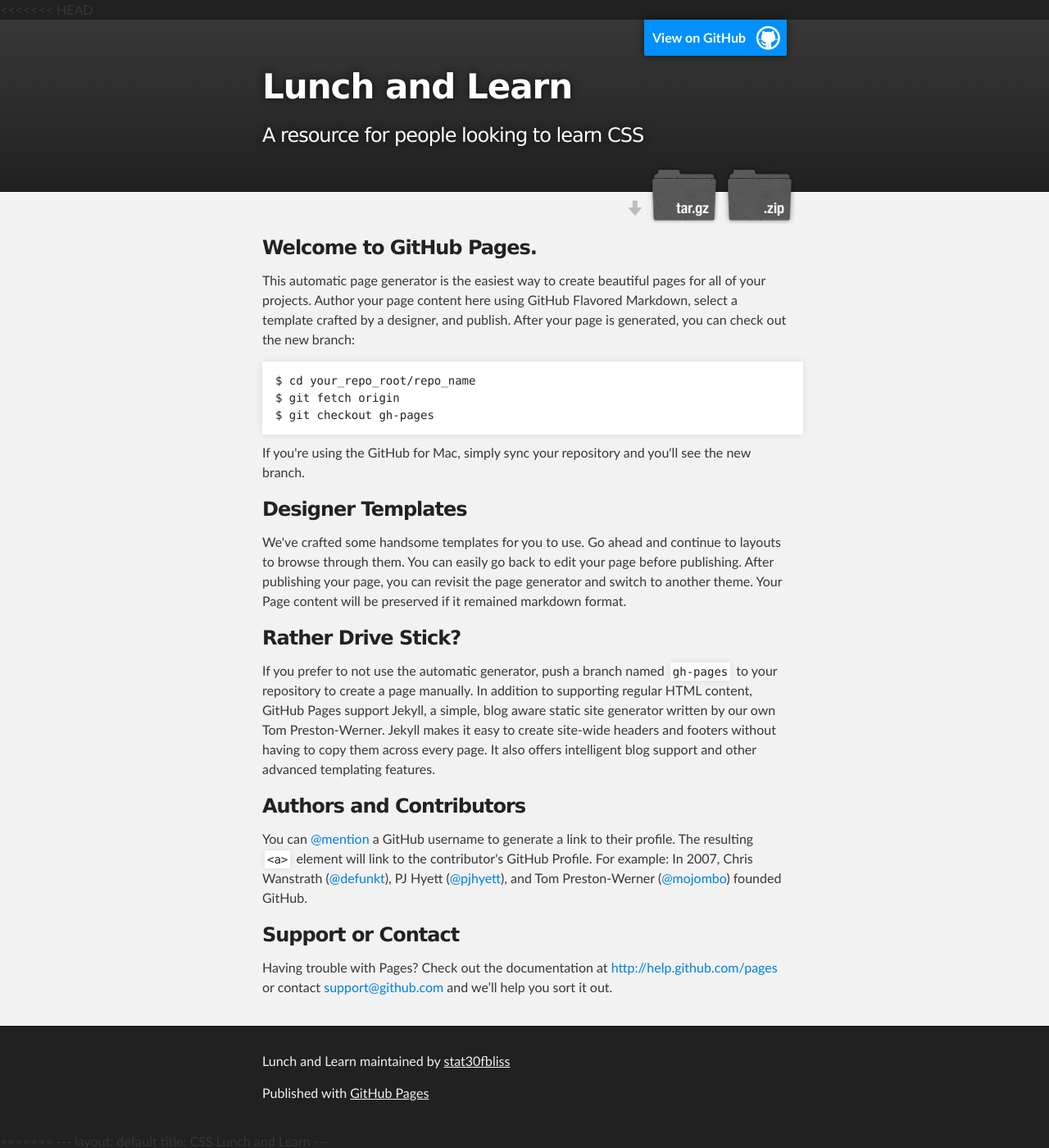
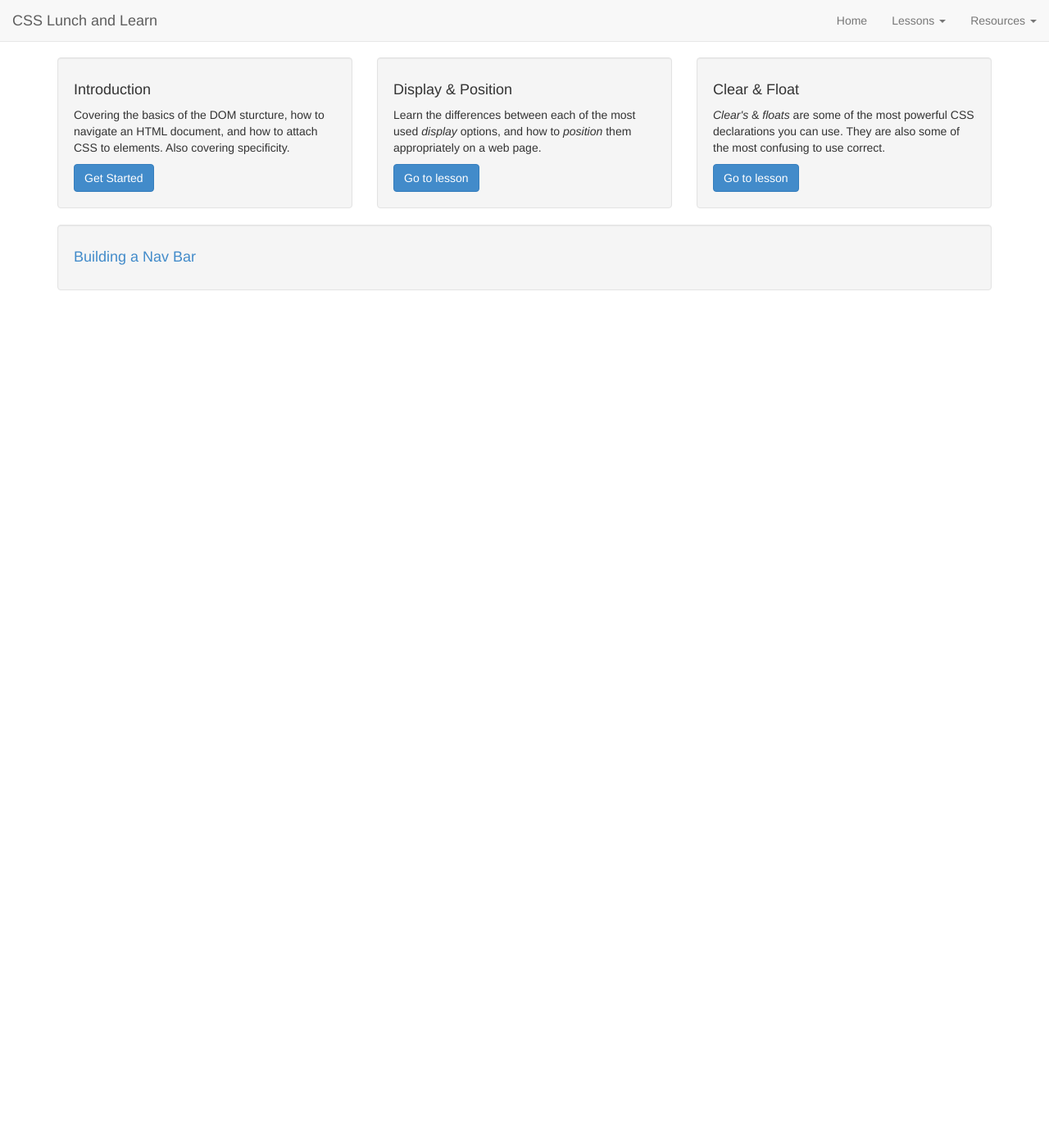
Before and after one commit to robabby/lunch-and-learn, a Jekyll site: the page built from index.html, in a window 1280 px wide and 1400 px high. Shown: the whole window at 82% size. Built offline with Jekyll 4.4.1, drawn with Linux system fonts in a browser that asks for light colours; Markdown is read by kramdown in place of the engine named in the settings.

Commit message:
Removing gh-pages defaults

```diff
--- a/index.html
+++ b/index.html
@@ -1,84 +1,3 @@
-<<<<<<< HEAD
-<!DOCTYPE html>
-<html>
-
-  <head>
-    <meta charset='utf-8' />
-    <meta http-equiv="X-UA-Compatible" content="chrome=1" />
-    <meta name="description" content="Lunch and Learn : A resource for people looking to learn CSS" />
-
-    <link rel="stylesheet" type="text/css" media="screen" href="stylesheets/stylesheet.css">
-
-    <title>Lunch and Learn</title>
-  </head>
-
-  <body>
-
-    <!-- HEADER -->
-    <div id="header_wrap" class="outer">
-        <header class="inner">
-          <a id="forkme_banner" href="https://github.com/stat30fbliss/lunch-and-learn">View on GitHub</a>
-
-          <h1 id="project_title">Lunch and Learn</h1>
-          <h2 id="project_tagline">A resource for people looking to learn CSS</h2>
-
-            <section id="downloads">
-              <a class="zip_download_link" href="https://github.com/stat30fbliss/lunch-and-learn/zipball/master">Download this project as a .zip file</a>
-              <a class="tar_download_link" href="https://github.com/stat30fbliss/lunch-and-learn/tarball/master">Download this project as a tar.gz file</a>
-            </section>
-        </header>
-    </div>
-
-    <!-- MAIN CONTENT -->
-    <div id="main_content_wrap" class="outer">
-      <section id="main_content" class="inner">
-        <h3>
-<a name="welcome-to-github-pages" class="anchor" href="#welcome-to-github-pages"><span class="octicon octicon-link"></span></a>Welcome to GitHub Pages.</h3>
-
-<p>This automatic page generator is the easiest way to create beautiful pages for all of your projects. Author your page content here using GitHub Flavored Markdown, select a template crafted by a designer, and publish. After your page is generated, you can check out the new branch:</p>
-
-<pre><code>$ cd your_repo_root/repo_name
-$ git fetch origin
-$ git checkout gh-pages
-</code></pre>
-
-<p>If you're using the GitHub for Mac, simply sync your repository and you'll see the new branch.</p>
-
-<h3>
-<a name="designer-templates" class="anchor" href="#designer-templates"><span class="octicon octicon-link"></span></a>Designer Templates</h3>
-
-<p>We've crafted some handsome templates for you to use. Go ahead and continue to layouts to browse through them. You can easily go back to edit your page before publishing. After publishing your page, you can revisit the page generator and switch to another theme. Your Page content will be preserved if it remained markdown format.</p>
-
-<h3>
-<a name="rather-drive-stick" class="anchor" href="#rather-drive-stick"><span class="octicon octicon-link"></span></a>Rather Drive Stick?</h3>
-
-<p>If you prefer to not use the automatic generator, push a branch named <code>gh-pages</code> to your repository to create a page manually. In addition to supporting regular HTML content, GitHub Pages support Jekyll, a simple, blog aware static site generator written by our own Tom Preston-Werner. Jekyll makes it easy to create site-wide headers and footers without having to copy them across every page. It also offers intelligent blog support and other advanced templating features.</p>
-
-<h3>
-<a name="authors-and-contributors" class="anchor" href="#authors-and-contributors"><span class="octicon octicon-link"></span></a>Authors and Contributors</h3>
-
-<p>You can <a href="https://github.com/blog/821" class="user-mention">@mention</a> a GitHub username to generate a link to their profile. The resulting <code>&lt;a&gt;</code> element will link to the contributor's GitHub Profile. For example: In 2007, Chris Wanstrath (<a href="https://github.com/defunkt" class="user-mention">@defunkt</a>), PJ Hyett (<a href="https://github.com/pjhyett" class="user-mention">@pjhyett</a>), and Tom Preston-Werner (<a href="https://github.com/mojombo" class="user-mention">@mojombo</a>) founded GitHub.</p>
-
-<h3>
-<a name="support-or-contact" class="anchor" href="#support-or-contact"><span class="octicon octicon-link"></span></a>Support or Contact</h3>
-
-<p>Having trouble with Pages? Check out the documentation at <a href="http://help.github.com/pages">http://help.github.com/pages</a> or contact <a href="mailto:support@github.com">support@github.com</a> and we’ll help you sort it out.</p>
-      </section>
-    </div>
-
-    <!-- FOOTER  -->
-    <div id="footer_wrap" class="outer">
-      <footer class="inner">
-        <p class="copyright">Lunch and Learn maintained by <a href="https://github.com/stat30fbliss">stat30fbliss</a></p>
-        <p>Published with <a href="http://pages.github.com">GitHub Pages</a></p>
-      </footer>
-    </div>
-
-
-
-  </body>
-</html>
-=======
 ---
 layout: default
 title: CSS Lunch and Learn
--- a/javascripts/main.js
+++ /dev/null
@@ -1 +0,0 @@
-console.log('This would be the main JS file.');
--- a/stylesheets/pygment_trac.css
+++ /dev/null
@@ -1,70 +0,0 @@
-.highlight .hll { background-color: #ffffcc }
-.highlight  { background: #f0f3f3; }
-.highlight .c { color: #0099FF; font-style: italic } /* Comment */
-.highlight .err { color: #AA0000; background-color: #FFAAAA } /* Error */
-.highlight .k { color: #006699; font-weight: bold } /* Keyword */
-.highlight .o { color: #555555 } /* Operator */
-.highlight .cm { color: #0099FF; font-style: italic } /* Comment.Multiline */
-.highlight .cp { color: #009999 } /* Comment.Preproc */
-.highlight .c1 { color: #0099FF; font-style: italic } /* Comment.Single */
-.highlight .cs { color: #0099FF; font-weight: bold; font-style: italic } /* Comment.Special */
-.highlight .gd { background-color: #FFCCCC; border: 1px solid #CC0000 } /* Generic.Deleted */
-.highlight .ge { font-style: italic } /* Generic.Emph */
-.highlight .gr { color: #FF0000 } /* Generic.Error */
-.highlight .gh { color: #003300; font-weight: bold } /* Generic.Heading */
-.highlight .gi { background-color: #CCFFCC; border: 1px solid #00CC00 } /* Generic.Inserted */
-.highlight .go { color: #AAAAAA } /* Generic.Output */
-.highlight .gp { color: #000099; font-weight: bold } /* Generic.Prompt */
-.highlight .gs { font-weight: bold } /* Generic.Strong */
-.highlight .gu { color: #003300; font-weight: bold } /* Generic.Subheading */
-.highlight .gt { color: #99CC66 } /* Generic.Traceback */
-.highlight .kc { color: #006699; font-weight: bold } /* Keyword.Constant */
-.highlight .kd { color: #006699; font-weight: bold } /* Keyword.Declaration */
-.highlight .kn { color: #006699; font-weight: bold } /* Keyword.Namespace */
-.highlight .kp { color: #006699 } /* Keyword.Pseudo */
-.highlight .kr { color: #006699; font-weight: bold } /* Keyword.Reserved */
-.highlight .kt { color: #007788; font-weight: bold } /* Keyword.Type */
-.highlight .m { color: #FF6600 } /* Literal.Number */
-.highlight .s { color: #CC3300 } /* Literal.String */
-.highlight .na { color: #330099 } /* Name.Attribute */
-.highlight .nb { color: #336666 } /* Name.Builtin */
-.highlight .nc { color: #00AA88; font-weight: bold } /* Name.Class */
-.highlight .no { color: #336600 } /* Name.Constant */
-.highlight .nd { color: #9999FF } /* Name.Decorator */
-.highlight .ni { color: #999999; font-weight: bold } /* Name.Entity */
-.highlight .ne { color: #CC0000; font-weight: bold } /* Name.Exception */
-.highlight .nf { color: #CC00FF } /* Name.Function */
-.highlight .nl { color: #9999FF } /* Name.Label */
-.highlight .nn { color: #00CCFF; font-weight: bold } /* Name.Namespace */
-.highlight .nt { color: #330099; font-weight: bold } /* Name.Tag */
-.highlight .nv { color: #003333 } /* Name.Variable */
-.highlight .ow { color: #000000; font-weight: bold } /* Operator.Word */
-.highlight .w { color: #bbbbbb } /* Text.Whitespace */
-.highlight .mf { color: #FF6600 } /* Literal.Number.Float */
-.highlight .mh { color: #FF6600 } /* Literal.Number.Hex */
-.highlight .mi { color: #FF6600 } /* Literal.Number.Integer */
-.highlight .mo { color: #FF6600 } /* Literal.Number.Oct */
-.highlight .sb { color: #CC3300 } /* Literal.String.Backtick */
-.highlight .sc { color: #CC3300 } /* Literal.String.Char */
-.highlight .sd { color: #CC3300; font-style: italic } /* Literal.String.Doc */
-.highlight .s2 { color: #CC3300 } /* Literal.String.Double */
-.highlight .se { color: #CC3300; font-weight: bold } /* Literal.String.Escape */
-.highlight .sh { color: #CC3300 } /* Literal.String.Heredoc */
-.highlight .si { color: #AA0000 } /* Literal.String.Interpol */
-.highlight .sx { color: #CC3300 } /* Literal.String.Other */
-.highlight .sr { color: #33AAAA } /* Literal.String.Regex */
-.highlight .s1 { color: #CC3300 } /* Literal.String.Single */
-.highlight .ss { color: #FFCC33 } /* Literal.String.Symbol */
-.highlight .bp { color: #336666 } /* Name.Builtin.Pseudo */
-.highlight .vc { color: #003333 } /* Name.Variable.Class */
-.highlight .vg { color: #003333 } /* Name.Variable.Global */
-.highlight .vi { color: #003333 } /* Name.Variable.Instance */
-.highlight .il { color: #FF6600 } /* Literal.Number.Integer.Long */
-
-.type-csharp .highlight .k { color: #0000FF }
-.type-csharp .highlight .kt { color: #0000FF }
-.type-csharp .highlight .nf { color: #000000; font-weight: normal }
-.type-csharp .highlight .nc { color: #2B91AF }
-.type-csharp .highlight .nn { color: #000000 }
-.type-csharp .highlight .s { color: #A31515 }
-.type-csharp .highlight .sc { color: #A31515 }
--- a/stylesheets/stylesheet.css
+++ /dev/null
@@ -1,423 +0,0 @@
-/*******************************************************************************
-Slate Theme for GitHub Pages
-by Jason Costello, @jsncostello
-*******************************************************************************/
-
-@import url(pygment_trac.css);
-
-/*******************************************************************************
-MeyerWeb Reset
-*******************************************************************************/
-
-html, body, div, span, applet, object, iframe,
-h1, h2, h3, h4, h5, h6, p, blockquote, pre,
-a, abbr, acronym, address, big, cite, code,
-del, dfn, em, img, ins, kbd, q, s, samp,
-small, strike, strong, sub, sup, tt, var,
-b, u, i, center,
-dl, dt, dd, ol, ul, li,
-fieldset, form, label, legend,
-table, caption, tbody, tfoot, thead, tr, th, td,
-article, aside, canvas, details, embed,
-figure, figcaption, footer, header, hgroup,
-menu, nav, output, ruby, section, summary,
-time, mark, audio, video {
-  margin: 0;
-  padding: 0;
-  border: 0;
-  font: inherit;
-  vertical-align: baseline;
-}
-
-/* HTML5 display-role reset for older browsers */
-article, aside, details, figcaption, figure,
-footer, header, hgroup, menu, nav, section {
-  display: block;
-}
-
-ol, ul {
-  list-style: none;
-}
-
-table {
-  border-collapse: collapse;
-  border-spacing: 0;
-}
-
-/*******************************************************************************
-Theme Styles
-*******************************************************************************/
-
-body {
-  box-sizing: border-box;
-  color:#373737;
-  background: #212121;
-  font-size: 16px;
-  font-family: 'Myriad Pro', Calibri, Helvetica, Arial, sans-serif;
-  line-height: 1.5;
-  -webkit-font-smoothing: antialiased;
-}
-
-h1, h2, h3, h4, h5, h6 {
-  margin: 10px 0;
-  font-weight: 700;
-  color:#222222;
-  font-family: 'Lucida Grande', 'Calibri', Helvetica, Arial, sans-serif;
-  letter-spacing: -1px;
-}
-
-h1 {
-  font-size: 36px;
-  font-weight: 700;
-}
-
-h2 {
-  padding-bottom: 10px;
-  font-size: 32px;
-  background: url('../images/bg_hr.png') repeat-x bottom;
-}
-
-h3 {
-  font-size: 24px;
-}
-
-h4 {
-  font-size: 21px;
-}
-
-h5 {
-  font-size: 18px;
-}
-
-h6 {
-  font-size: 16px;
-}
-
-p {
-  margin: 10px 0 15px 0;
-}
-
-footer p {
-  color: #f2f2f2;
-}
-
-a {
-  text-decoration: none;
-  color: #007edf;
-  text-shadow: none;
-
-  transition: color 0.5s ease;
-  transition: text-shadow 0.5s ease;
-  -webkit-transition: color 0.5s ease;
-  -webkit-transition: text-shadow 0.5s ease;
-  -moz-transition: color 0.5s ease;
-  -moz-transition: text-shadow 0.5s ease;
-  -o-transition: color 0.5s ease;
-  -o-transition: text-shadow 0.5s ease;
-  -ms-transition: color 0.5s ease;
-  -ms-transition: text-shadow 0.5s ease;
-}
-
-a:hover, a:focus {text-decoration: underline;}
-
-footer a {
-  color: #F2F2F2;
-  text-decoration: underline;
-}
-
-em {
-  font-style: italic;
-}
-
-strong {
-  font-weight: bold;
-}
-
-img {
-  position: relative;
-  margin: 0 auto;
-  max-width: 739px;
-  padding: 5px;
-  margin: 10px 0 10px 0;
-  border: 1px solid #ebebeb;
-
-  box-shadow: 0 0 5px #ebebeb;
-  -webkit-box-shadow: 0 0 5px #ebebeb;
-  -moz-box-shadow: 0 0 5px #ebebeb;
-  -o-box-shadow: 0 0 5px #ebebeb;
-  -ms-box-shadow: 0 0 5px #ebebeb;
-}
-
-p img {
-  display: inline;
-  margin: 0;
-  padding: 0;
-  vertical-align: middle;
-  text-align: center;
-  border: none;
-}
-
-pre, code {
-  width: 100%;
-  color: #222;
-  background-color: #fff;
-
-  font-family: Monaco, "Bitstream Vera Sans Mono", "Lucida Console", Terminal, monospace;
-  font-size: 14px;
-
-  border-radius: 2px;
-  -moz-border-radius: 2px;
-  -webkit-border-radius: 2px;
-}
-
-pre {
-  width: 100%;
-  padding: 10px;
-  box-shadow: 0 0 10px rgba(0,0,0,.1);
-  overflow: auto;
-}
-
-code {
-  padding: 3px;
-  margin: 0 3px;
-  box-shadow: 0 0 10px rgba(0,0,0,.1);
-}
-
-pre code {
-  display: block;
-  box-shadow: none;
-}
-
-blockquote {
-  color: #666;
-  margin-bottom: 20px;
-  padding: 0 0 0 20px;
-  border-left: 3px solid #bbb;
-}
-
-
-ul, ol, dl {
-  margin-bottom: 15px
-}
-
-ul {
-  list-style: inside;
-  padding-left: 20px;
-}
-
-ol {
-  list-style: decimal inside;
-  padding-left: 20px;
-}
-
-dl dt {
-  font-weight: bold;
-}
-
-dl dd {
-  padding-left: 20px;
-  font-style: italic;
-}
-
-dl p {
-  padding-left: 20px;
-  font-style: italic;
-}
-
-hr {
-  height: 1px;
-  margin-bottom: 5px;
-  border: none;
-  background: url('../images/bg_hr.png') repeat-x center;
-}
-
-table {
-  border: 1px solid #373737;
-  margin-bottom: 20px;
-  text-align: left;
- }
-
-th {
-  font-family: 'Lucida Grande', 'Helvetica Neue', Helvetica, Arial, sans-serif;
-  padding: 10px;
-  background: #373737;
-  color: #fff;
- }
-
-td {
-  padding: 10px;
-  border: 1px solid #373737;
- }
-
-form {
-  background: #f2f2f2;
-  padding: 20px;
-}
-
-/*******************************************************************************
-Full-Width Styles
-*******************************************************************************/
-
-.outer {
-  width: 100%;
-}
-
-.inner {
-  position: relative;
-  max-width: 640px;
-  padding: 20px 10px;
-  margin: 0 auto;
-}
-
-#forkme_banner {
-  display: block;
-  position: absolute;
-  top:0;
-  right: 10px;
-  z-index: 10;
-  padding: 10px 50px 10px 10px;
-  color: #fff;
-  background: url('../images/blacktocat.png') #0090ff no-repeat 95% 50%;
-  font-weight: 700;
-  box-shadow: 0 0 10px rgba(0,0,0,.5);
-  border-bottom-left-radius: 2px;
-  border-bottom-right-radius: 2px;
-}
-
-#header_wrap {
-  background: #212121;
-  background: -moz-linear-gradient(top, #373737, #212121);
-  background: -webkit-linear-gradient(top, #373737, #212121);
-  background: -ms-linear-gradient(top, #373737, #212121);
-  background: -o-linear-gradient(top, #373737, #212121);
-  background: linear-gradient(top, #373737, #212121);
-}
-
-#header_wrap .inner {
-  padding: 50px 10px 30px 10px;
-}
-
-#project_title {
-  margin: 0;
-  color: #fff;
-  font-size: 42px;
-  font-weight: 700;
-  text-shadow: #111 0px 0px 10px;
-}
-
-#project_tagline {
-  color: #fff;
-  font-size: 24px;
-  font-weight: 300;
-  background: none;
-  text-shadow: #111 0px 0px 10px;
-}
-
-#downloads {
-  position: absolute;
-  width: 210px;
-  z-index: 10;
-  bottom: -40px;
-  right: 0;
-  height: 70px;
-  background: url('../images/icon_download.png') no-repeat 0% 90%;
-}
-
-.zip_download_link {
-  display: block;
-  float: right;
-  width: 90px;
-  height:70px;
-  text-indent: -5000px;
-  overflow: hidden;
-  background: url(../images/sprite_download.png) no-repeat bottom left;
-}
-
-.tar_download_link {
-  display: block;
-  float: right;
-  width: 90px;
-  height:70px;
-  text-indent: -5000px;
-  overflow: hidden;
-  background: url(../images/sprite_download.png) no-repeat bottom right;
-  margin-left: 10px;
-}
-
-.zip_download_link:hover {
-  background: url(../images/sprite_download.png) no-repeat top left;
-}
-
-.tar_download_link:hover {
-  background: url(../images/sprite_download.png) no-repeat top right;
-}
-
-#main_content_wrap {
-  background: #f2f2f2;
-  border-top: 1px solid #111;
-  border-bottom: 1px solid #111;
-}
-
-#main_content {
-  padding-top: 40px;
-}
-
-#footer_wrap {
-  background: #212121;
-}
-
-
-
-/*******************************************************************************
-Small Device Styles
-*******************************************************************************/
-
-@media screen and (max-width: 480px) {
-  body {
-    font-size:14px;
-  }
-
-  #downloads {
-    display: none;
-  }
-
-  .inner {
-    min-width: 320px;
-    max-width: 480px;
-  }
-
-  #project_title {
-  font-size: 32px;
-  }
-
-  h1 {
-    font-size: 28px;
-  }
-
-  h2 {
-    font-size: 24px;
-  }
-
-  h3 {
-    font-size: 21px;
-  }
-
-  h4 {
-    font-size: 18px;
-  }
-
-  h5 {
-    font-size: 14px;
-  }
-
-  h6 {
-    font-size: 12px;
-  }
-
-  code, pre {
-    min-width: 320px;
-    max-width: 480px;
-    font-size: 11px;
-  }
-
-}
```
Also changed, not shown: other parts of index.html (+0 -1 lines), 4 other files.
